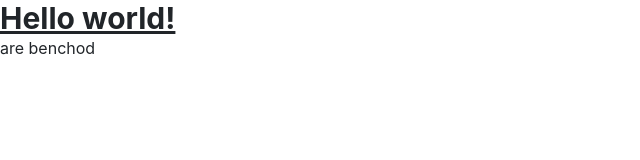
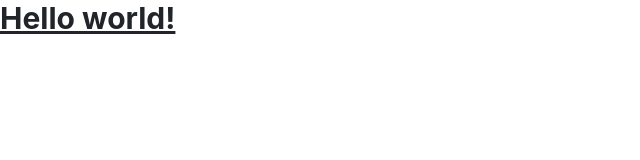
Before and after one commit to UtJha/youvidha_web, a React (Create React App) app: page / in a window 1280 px wide. Shown: the top 160 px of the page, without its empty margins (0-640 px from the left). Built offline with nearby package versions, Linux system fonts and the light colour scheme.

Commit message:
fresh restart

```diff
--- a/src/App.js
+++ b/src/App.js
@@ -6,7 +6,7 @@ function App() {
      <h1 className="text-3xl font-bold underline">
       Hello world!
     </h1>
-    are benchod
+
     </>
   );
 }
```
